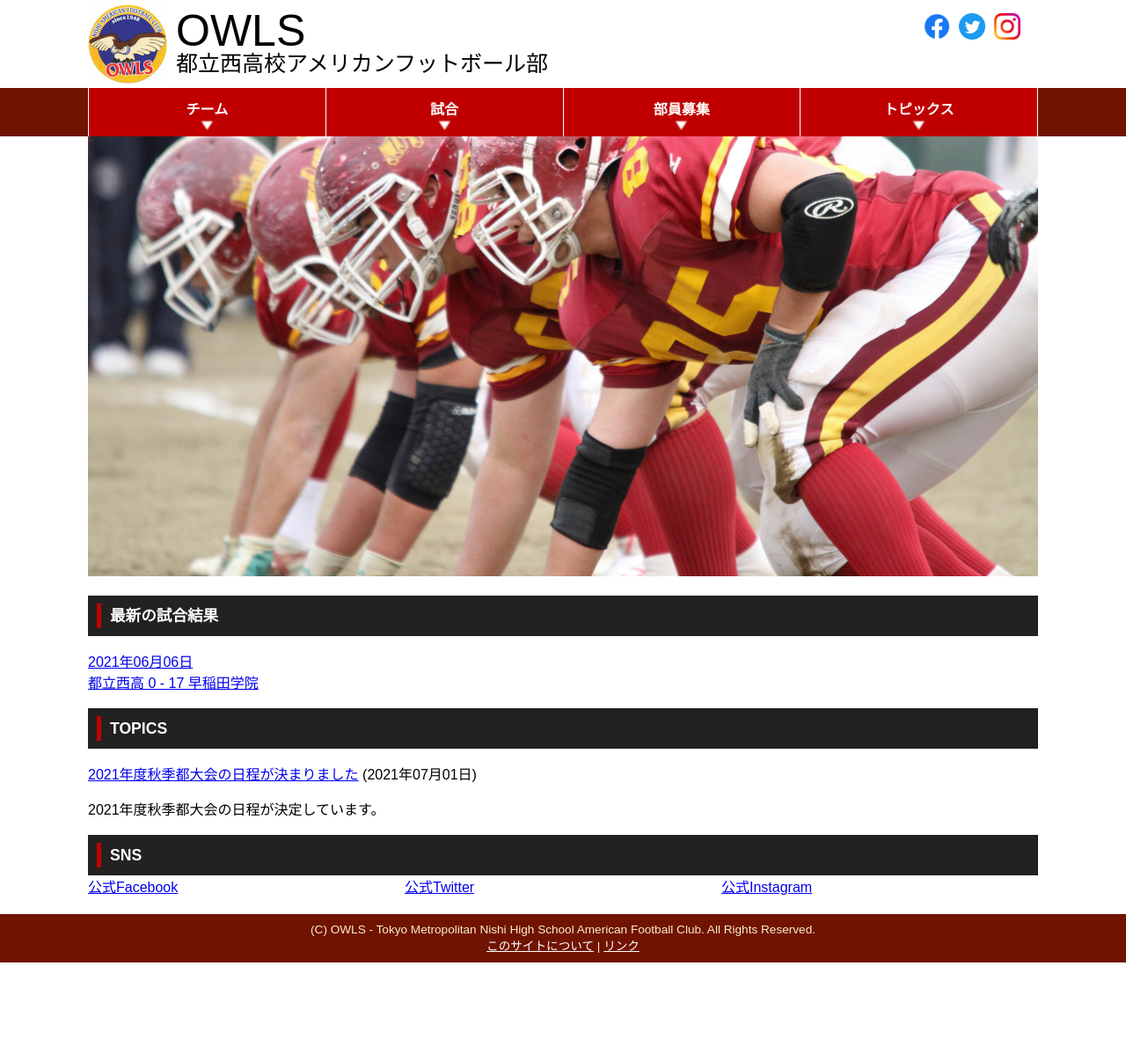
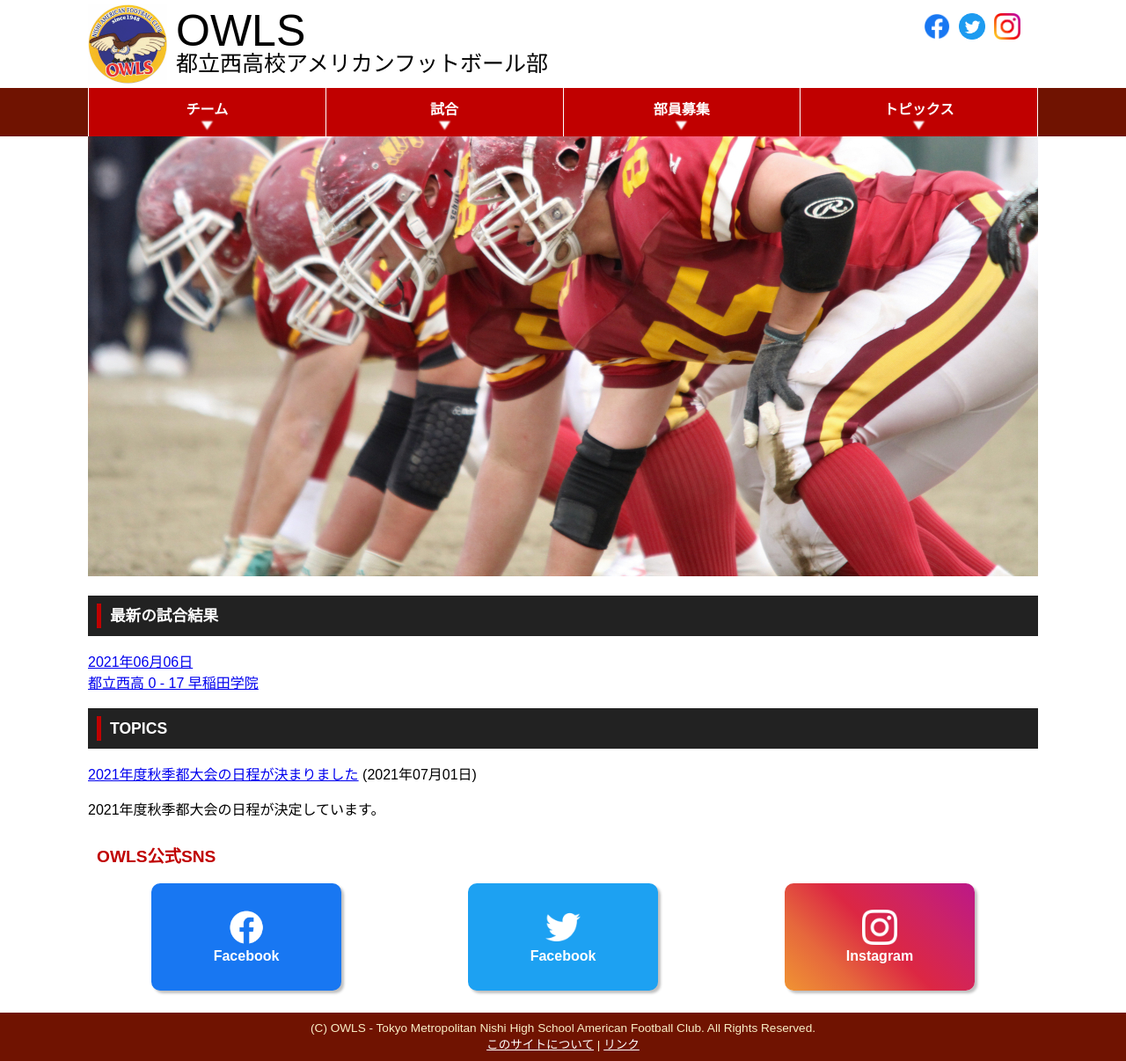
Before and after one commit to numa72/nishi-owls, a Jekyll site: the page built from index.html, in a window 1280 px wide. Shown: the whole page at 88% size. Built offline with Jekyll 4.4.1, drawn with Linux system fonts in a browser that asks for light colours; some web fonts are replaced; before the commit the page ends 1094 px from its top, so only the background shows below that.

Commit message:
top-page sns design

```diff
--- a/_sass/main.scss
+++ b/_sass/main.scss
@@ -178,3 +178,86 @@ p {
     padding: 0 8px;
   }
 }
+
+h2#sns-heading {
+  background: none;
+  color: #c00000;
+
+  padding-left: 10px;
+  font-size: 120%;
+
+  @include mq(tablet) {
+    text-align: center;
+  }
+
+  &:before {
+    display: none;
+  }
+}
+
+#main ul.top-sns-box {
+  display: flex;
+  flex-wrap: nowrap;
+  justify-content: space-around;
+
+  li {
+    margin: 5px 0;
+    width: 20%;
+    list-style: none;
+    border-radius: 10px;
+    box-shadow: 3px 3px 3px silver;
+
+    text-align: center;
+
+    @include mq(tablet) {
+      width: 25%;
+    }
+    @include mq(mobile) {
+      width: 30%;
+    }
+
+    a:any-link {
+      display: block;
+      box-sizing: border-box;
+      width: 100%;
+      padding: 30px 0;
+      color: white;
+      text-decoration: none;
+      font-weight: bold;
+
+      @include mq(tablet) {
+        padding: 25px 0;
+        font-size: 90%;
+      }
+      @include mq(mobile) {
+        padding: 20px 0;
+        font-size: 80%;
+      }
+    }
+
+    img {
+      height: 40px;
+      width: 40px;
+
+      @include mq(tablet) {
+        height: 35px;
+        width: 35px;
+      }
+      @include mq(mobile) {
+        height: 30px;
+        width: 30px;
+      }
+    }
+
+    &#facebook-box {
+      background-color: rgba(24, 119, 242, 1);
+    }
+    &#twitter-box {
+      background-color: #1da1f2;
+    }
+    &#instagram-box {
+      // From https://stackoverflow.com/a/37751377
+      background: linear-gradient(45deg, #f09433 0%, #e6683c 25%, #dc2743 50%, #cc2366 75%, #bc1888 100%);
+    }
+  }
+}
--- a/index.html
+++ b/index.html
@@ -32,13 +32,26 @@
 </p>
 {% endif %}
 
-<h2>SNS</h2>
-<div style="display: flex; flex-wrap: nowrap;">
-    <div style="width:100%"><a
-            href="https://www.facebook.com/%E9%83%BD%E7%AB%8B%E8%A5%BF%E9%AB%98OWLS-199121000156356">公式Facebook</a>
-    </div>
-    <div style="width:100%"><a href="https://twitter.com/nishi__owls">公式Twitter</a></div>
-    <div style="width:100%"><a href="https://www.instagram.com/nishi_owls/">公式Instagram</a></div>
-</div>
+<h2 id="sns-heading">OWLS公式SNS</h2>
+<ul class="top-sns-box">
+    <li id='facebook-box'>
+        <a href="https://www.facebook.com/%E9%83%BD%E7%AB%8B%E8%A5%BF%E9%AB%98OWLS-199121000156356">
+            <img src="/assets/images/facebook-white.png" width="40" alt="Facebook logo" /><br />
+            Facebook
+        </a>
+    </li>
+    <li id='twitter-box'>
+        <a href="https://twitter.com/nishi__owls">
+            <img src="/assets/images/twitter-white.png" width="40" alt="Twitter logo" /><br />
+            Facebook
+        </a>
+    </li>
+    <li id='instagram-box'>
+        <a href="https://www.instagram.com/nishi_owls/">
+            <img src="/assets/images/instagram-white.png" width="40" alt="Instagram logo" /><br />
+            Instagram
+        </a>
+    </li>
+</ul>
 
 </div>
```
Also changed, not shown: assets/images/facebook-white.png (added), assets/images/instagram-white.png (added), assets/images/twitter-white.png (added).
